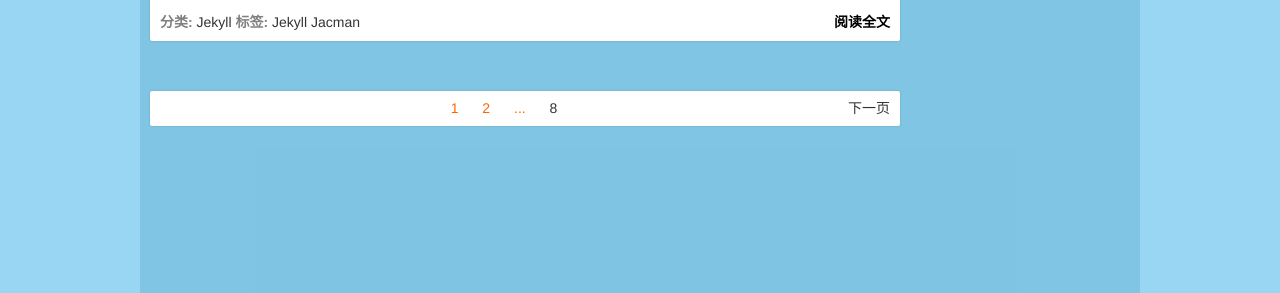
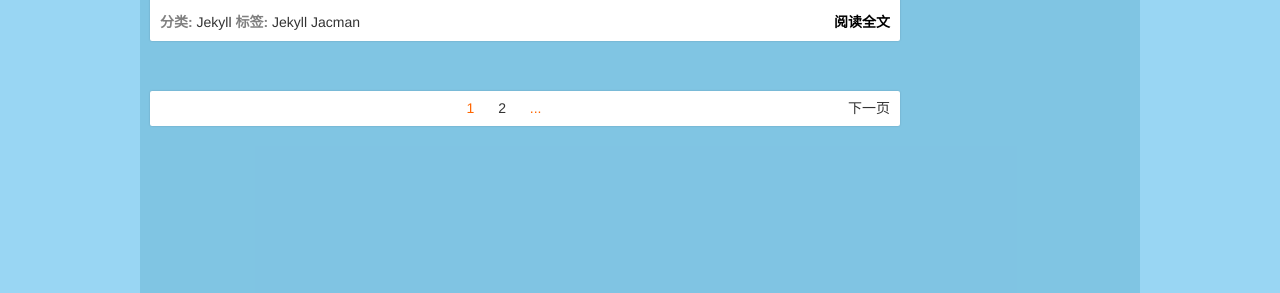
Before and after one commit to bnuephjx/bnuephjx.github.io, a Jekyll site: the page built from index.html, in a window 1280 px wide. Shown: the part 363-656 px from the top of the page. Built offline with Jekyll 4.4.1, drawn with Linux system fonts in a browser that asks for light colours; the list of posts is cut into pages by our own code.

Commit message:
no message

```diff
--- a/_includes/_views/home.html
+++ b/_includes/_views/home.html
@@ -20,14 +20,15 @@
             <!-- 页码 -->
             {% if (paginator.page | minus:3) <= 0 %}
                 {% for page in (paginator.page..paginator.next_page) %}
-                    {% if paginator.page == page or paginator.page== 1 %}
+                    {% if paginator.page == page %}
                         <span class="pageNum current">{{ page }}</span>
+                    {% elsif paginator.page== 1 %}
+                        <a class="pageNum" href="/">{{ page }}</a>
                     {% else %}
-                        <a class="pageNum" href="/page{{ page }}">{{ page }}</a>
+                        <a class="pageNum" href="/">{{ page }}</a>
                     {% endif %}
                     {% if forloop.last %}
                         <span class="pageNum current">...</span>
-                        <a class="pageNum" href="/page{{ paginator.total_pages }}">{{ paginator.total_pages }}</a>
                     {% endif %}
                 {% endfor %}
 
```
